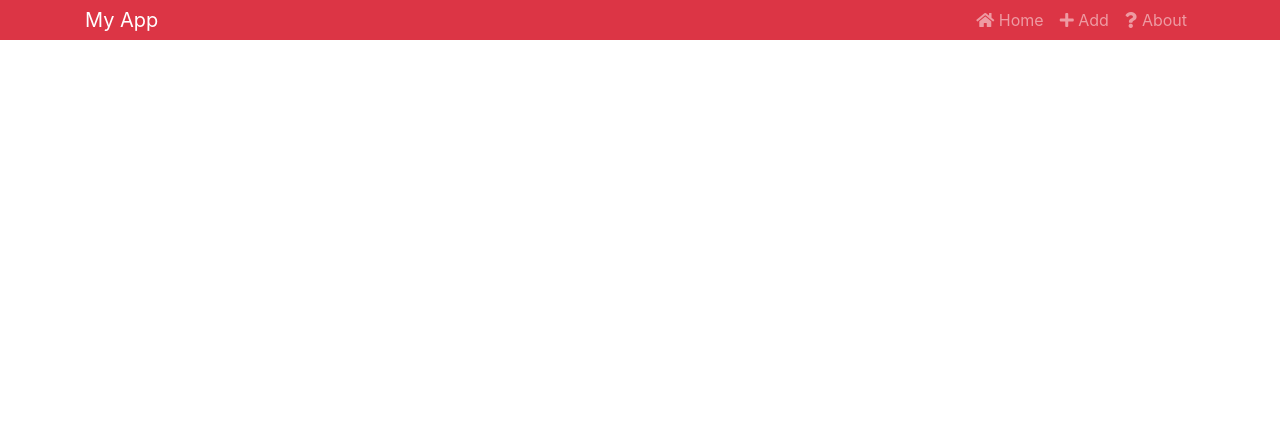
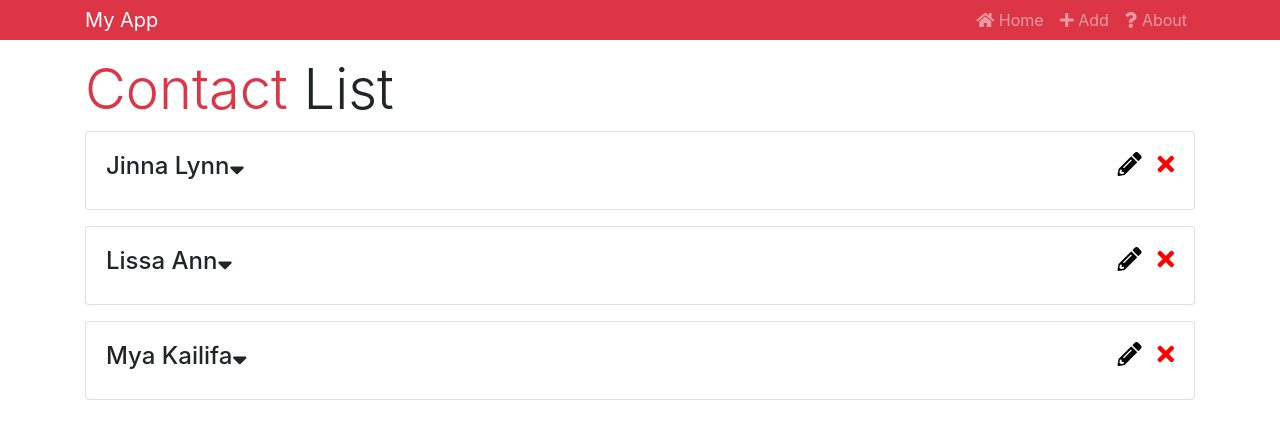
Before and after one commit to alexcol123/contactManReduxTest8, a React (Create React App) app: page / in a window 1280 px wide. Shown: the top 436 px of the page. Built offline with nearby package versions, Linux system fonts and the light colour scheme.

Commit message:
Added Contact and Contacts Components

```diff
--- a/src/App.js
+++ b/src/App.js
@@ -4,10 +4,12 @@ import 'bootstrap/dist/css/bootstrap.min.css';
 import './App.css';
 import { BrowserRouter as Router, Route, Switch } from 'react-router-dom';
 
+import Header from './components/layout/Header';
+
+import { Contacts } from './components/contacts/Contacts';
+
 import About from './components/pages/About';
 import NotFound from './components/pages/NotFound';
-
-import Header from './components/layout/Header';
 
 class App extends Component {
   render() {
@@ -17,6 +19,7 @@ class App extends Component {
           <Header />
           <div className="container">
             <Switch>
+              <Route exact path="/" component={Contacts} />
               <Route exact path="/about" component={About} />
               <Route exact path="/notFound" component={NotFound} />
             </Switch>
--- /dev/null
+++ b/src/components/contacts/Contact.js
@@ -0,0 +1,60 @@
+import React, { Component } from 'react';
+import { Link } from 'react-router-dom';
+
+export class Contact extends Component {
+  state = { showContactInfo: false };
+
+  onDeleteClick = id=>{
+    console.log('Deleting ' + id)
+  }
+  render() {
+    const { id, name, email, phone } = this.props.contact;
+    const { showContactInfo } = this.state;
+
+
+
+    return (
+      <div className="card card-body mb-3">
+        <h4>
+          {name}
+
+          <i
+          onClick={()=> this.setState({
+            showContactInfo: !this.state.showContactInfo
+          })}
+
+          className="fas fa-sort-down" style={{ cursor: 'pointer' }}></i>
+
+          <i
+            className="fas fa-times "
+
+          onClick={this.onDeleteClick.bind(this, id)}
+
+            style={{ cursor: 'pointer', float: 'right', color: 'red' }}
+          ></i>
+
+          <Link to={`contact/edit/${id}`}>
+            <i
+              className="fas fa-pencil-alt"
+              style={{
+                cursor: 'pointer',
+                float: 'right',
+                color: 'black',
+                marginRight: '1rem'
+              }}
+            ></i>
+          </Link>
+        </h4>
+
+        {showContactInfo ? (
+          <ul className="list-group">
+            <li className="list-group-item">Email : {email}</li>
+            <li className="list-group-item">Phone: {phone}</li>
+          </ul>
+        ) : null}
+      </div>
+    );
+  }
+}
+
+export default Contact;
--- /dev/null
+++ b/src/components/contacts/Contacts.js
@@ -0,0 +1,42 @@
+import React, { Component } from 'react';
+import Contact from './Contact';
+
+export class Contacts extends Component {
+  state = {
+    contacts: [
+      {
+        id: 1,
+        name: 'Jinna Lynn',
+        email: 'JLynn@yahoo.com',
+        phone: '505-555-8457'
+      },
+      {
+        id: 2,
+        name: 'Lissa Ann',
+        email: 'LissaAnn@yahoo.com',
+        phone: '305-800-6969'
+      },
+      {
+        id: 3,
+        name: 'Mya Kailifa',
+        email: 'MyaKal@gmail.com',
+        phone: '305-874-9602'
+      }
+    ]
+  };
+
+  render() {
+    return (
+      <div>
+        <h1 className="display-4 mb-2">
+          <span className="text-danger">Contact</span> List
+        </h1>
+        {this.state.contacts.map(contact => (
+          <Contact key={contact.id} contact={contact}></Contact>
+        ))}
+      </div>
+    );
+  }
+}
+
+export default Contacts;
```
